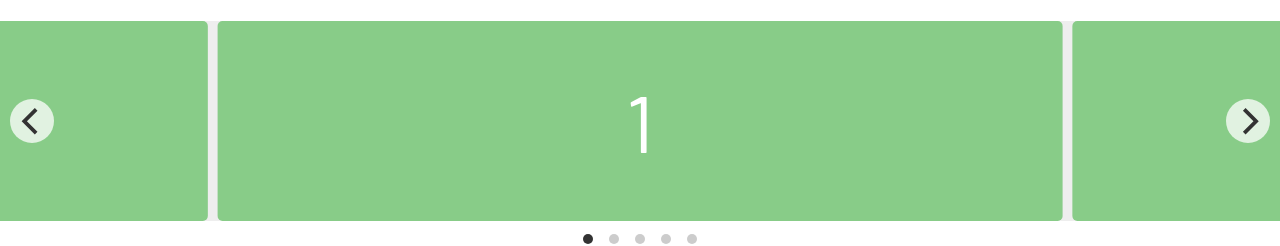
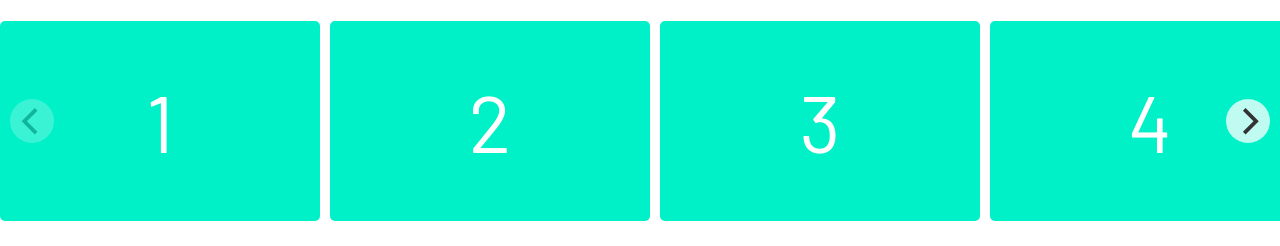
Before and after one commit to howest-WDD/opdracht-5-dashboard-groep-4-goplay, a website: page edit_serie.html in a window 1280 px wide. Shown: the part 802-1048 px from the top of the page. After the commit the page ends 1023 px from the top, so only its background shows below. Drawn offline with nearby package versions, Linux system fonts and the light colour scheme; files that its build step writes are made by us from their sources.

Commit message:
added basic funcions to the carousel

```diff
--- a/edit_serie.html
+++ b/edit_serie.html
@@ -45,12 +45,15 @@
         </section>
     </div>
     <div class="c-carousel"
-         data-flickity='{ "wrapAround": true }'>
-        <div class="c-carousel__cell"></div>
-        <div class="c-carousel__cell"></div>
-        <div class="c-carousel__cell"></div>
-        <div class="c-carousel__cell"></div>
-        <div class="c-carousel__cell"></div>
+         data-flickity='{ "cellAlign": "left", "contain": true, "groupCells": "80%" , "pageDots": false,"imagesLoaded": true}'>
+        <a class="c-carousel__cell"></a>
+        <a class="c-carousel__cell"></a>
+        <a class="c-carousel__cell"></a>
+        <a class="c-carousel__cell"></a>
+        <a class="c-carousel__cell"></a>
+        <a class="c-carousel__cell"></a>
+        <a class="c-carousel__cell"></a>
+        <a class="c-carousel__cell"></a>
     </div>
 </div>
 </body>
--- a/scss/components/_component.carrousel.scss
+++ b/scss/components/_component.carrousel.scss
@@ -1,19 +1,18 @@
 .c-carousel {
-  background: #EEE;
   margin-top: 50px;
 
   &__cell {
-    width: 66%;
+    width: 25%;
     height: 200px;
     margin-right: 10px;
-    background: #8C8;
     border-radius: 5px;
-    counter-increment: carousel-cell;
+    counter-increment: gallery-cell;
+    background-color: #00f0c8;
 
     &::before {
       display: block;
       text-align: center;
-      content: counter(carousel-cell);
+      content: counter(gallery-cell);
       line-height: 200px;
       font-size: 80px;
       color: white;
```
